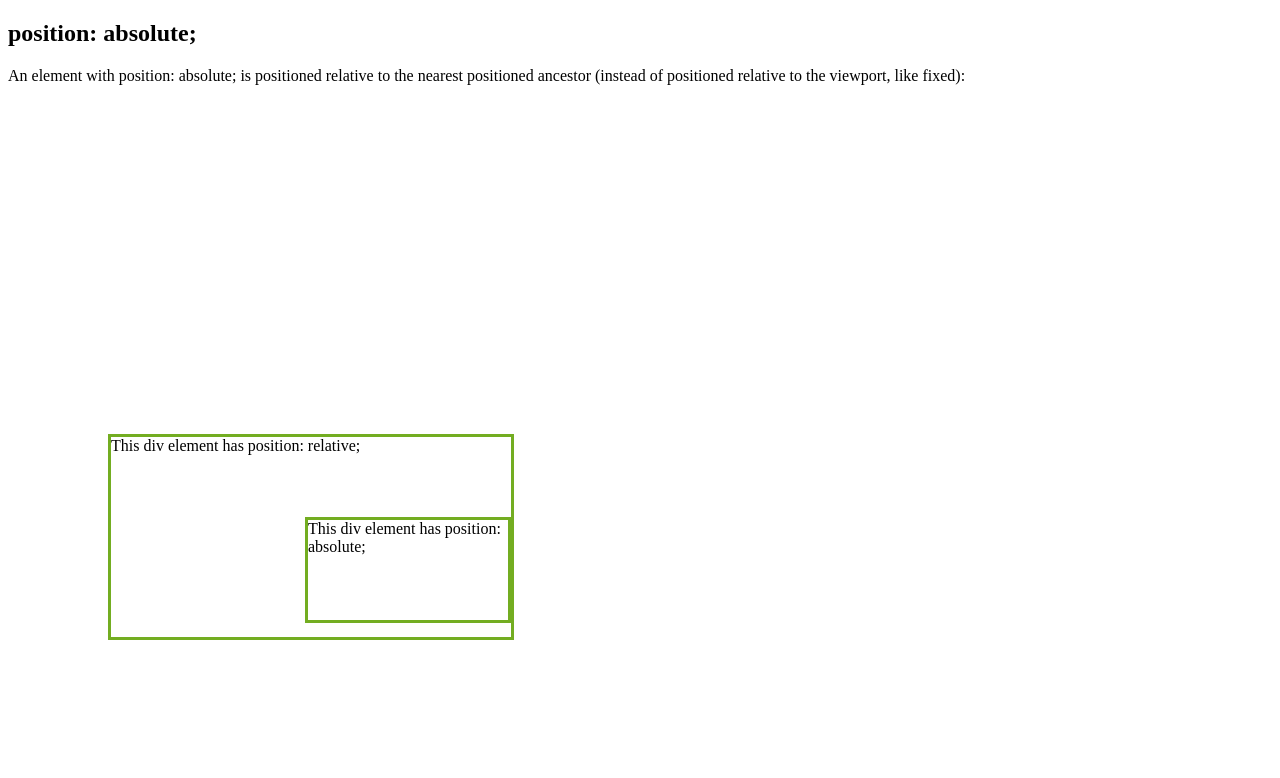
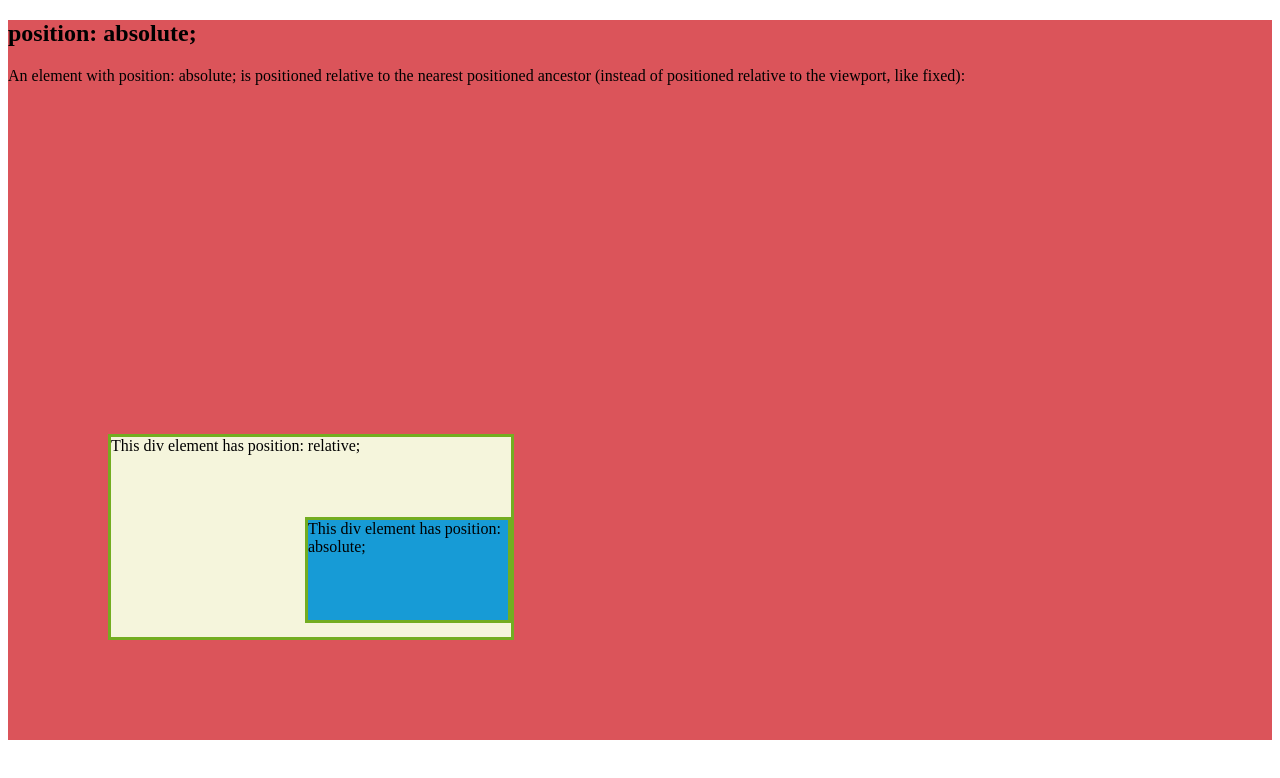
Before and after one commit to tel-ran-de/html-elective-14-19, a plain HTML site: page position/absolute/absolute.html in a window 1280 px wide. Drawn offline with Linux system fonts and the light colour scheme.

Commit message:
lesson-05

```diff
--- a/position/absolute/absolute.html
+++ b/position/absolute/absolute.html
@@ -6,6 +6,7 @@
         .wrapper {
             position: relative;
             height: 90vh;
+            background-color: #db545a;
         }
 
         div.relative {
@@ -15,6 +16,8 @@
             border: 3px solid #73AD21;
             bottom: 100px;
             left: 100px;
+            background-color: beige;
+            /*z-index: -1;*/
         }
 
         div.absolute {
@@ -24,6 +27,8 @@
             width: 200px;
             height: 100px;
             border: 3px solid #73AD21;
+            background-color: #179bd6;
+            /*z-index: -1;*/
         }
     </style>
     <title></title>
```
Also changed, not shown: 1 other file.
